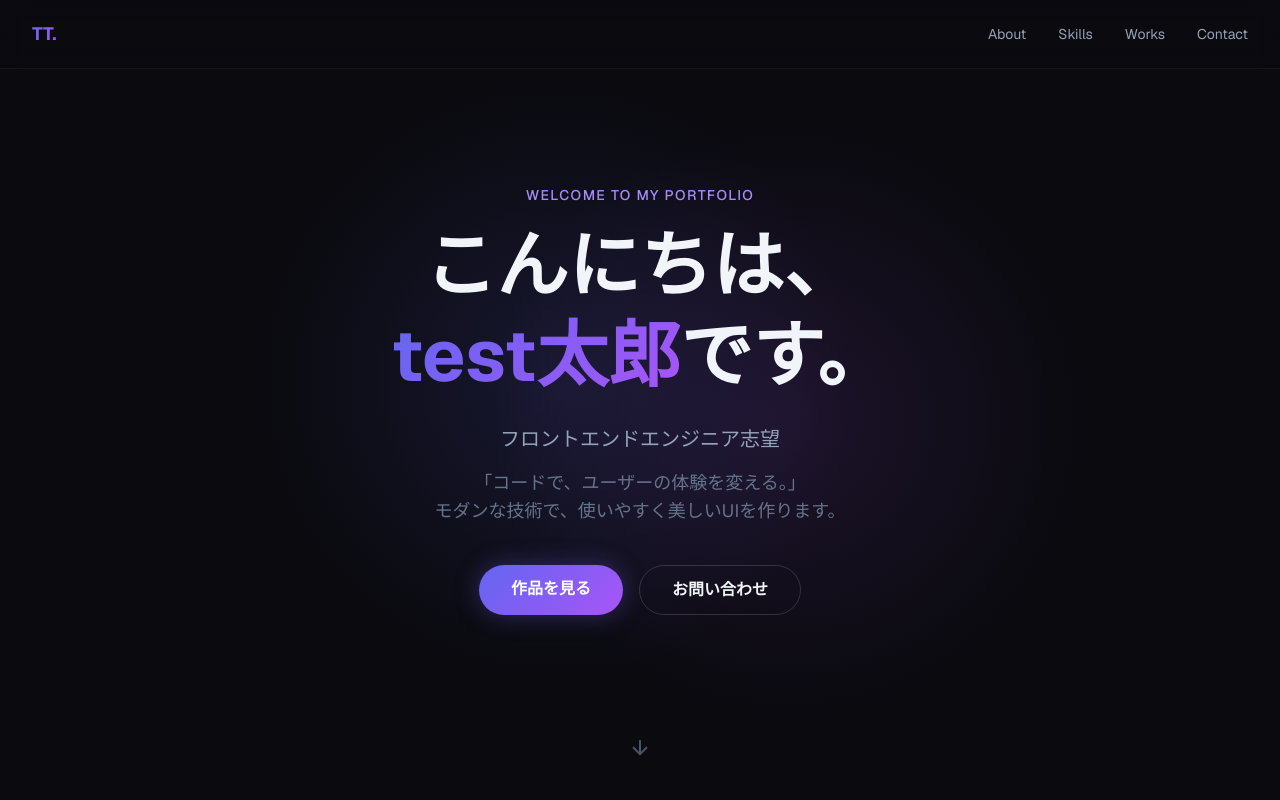
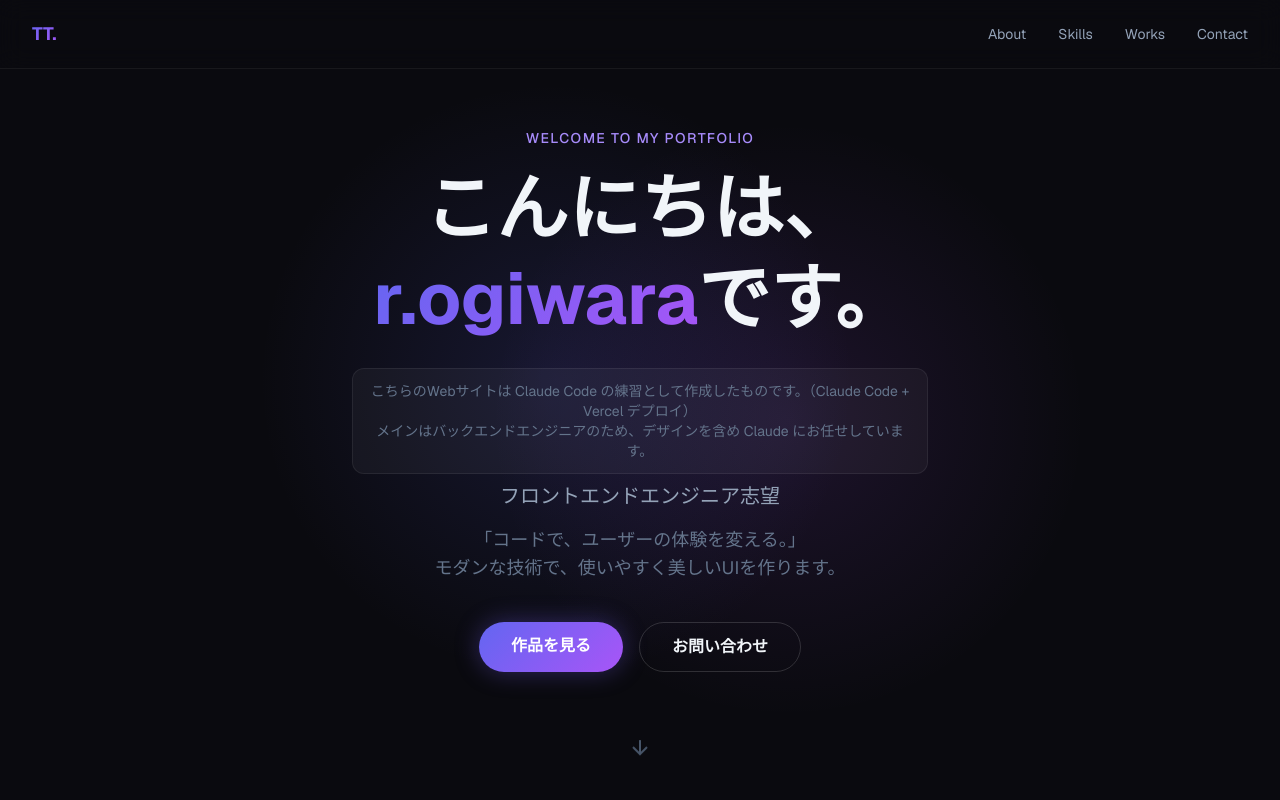
Before and after one commit to r-ogiwara-dev/portfolio, a Next.js app: page / in a window 1280 px wide. Shown: the top 800 px of the page. Built offline with nearby package versions, Linux system fonts and the light colour scheme.

Commit message:
feat: Heroセクションに名前とサイト説明文を追加

```diff
--- a/app/components/Hero.tsx
+++ b/app/components/Hero.tsx
@@ -13,9 +13,16 @@ export default function Hero() {
         <h1 className="animate-fade-in-up-delay-1 text-5xl sm:text-7xl font-bold leading-tight mb-6">
           <span style={{ color: "#f1f5f9" }}>こんにちは、</span>
           <br />
-          <span className="gradient-text">test太郎</span>
+          <span className="gradient-text">r.ogiwara</span>
           <span style={{ color: "#f1f5f9" }}>です。</span>
         </h1>
+
+        <p className="animate-fade-in-up-delay-2 text-sm mb-2 max-w-xl mx-auto px-4 py-3 rounded-xl"
+          style={{ color: "#64748b", background: "rgba(255,255,255,0.04)", border: "1px solid rgba(255,255,255,0.07)" }}>
+          こちらのWebサイトは Claude Code の練習として作成したものです。（Claude Code + Vercel デプロイ）
+          <br />
+          メインはバックエンドエンジニアのため、デザインを含め Claude にお任せしています。
+        </p>
 
         <p className="animate-fade-in-up-delay-2 text-xl mb-4" style={{ color: "#94a3b8" }}>
           フロントエンドエンジニア志望
```
